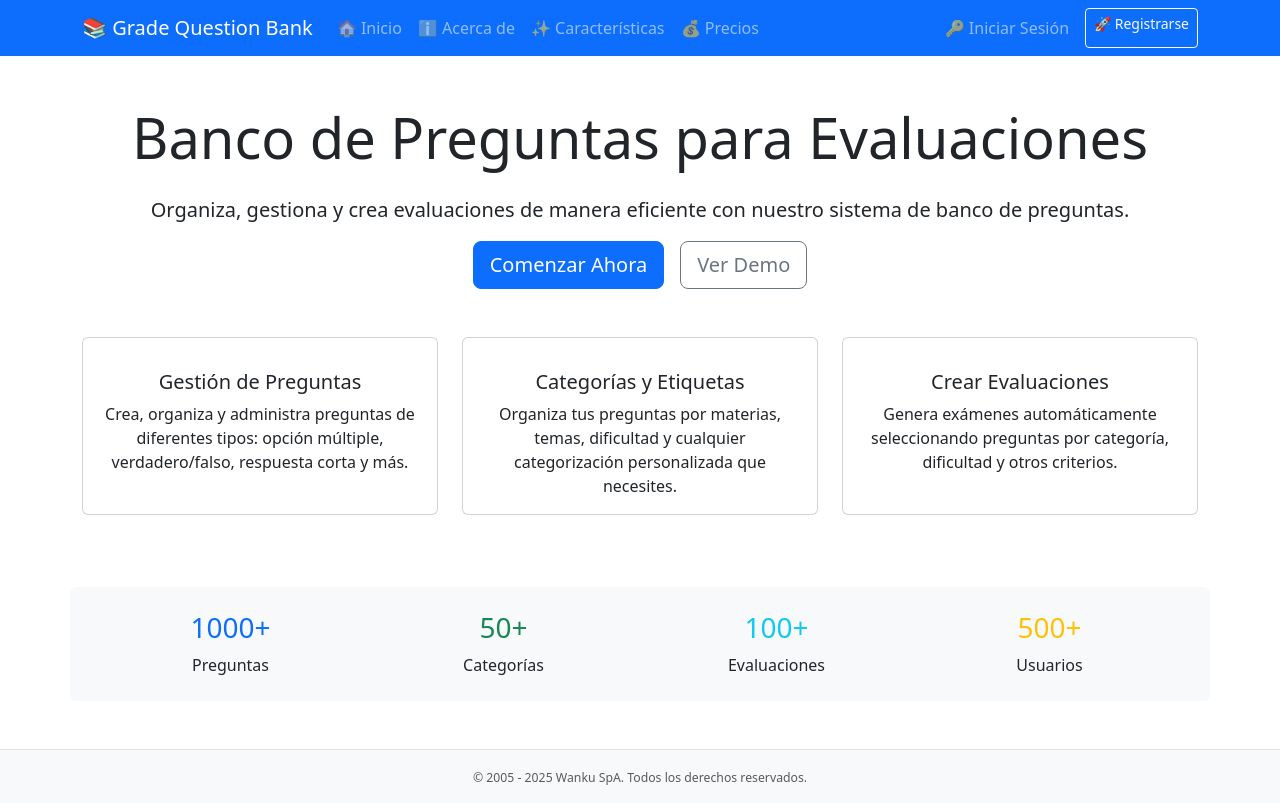
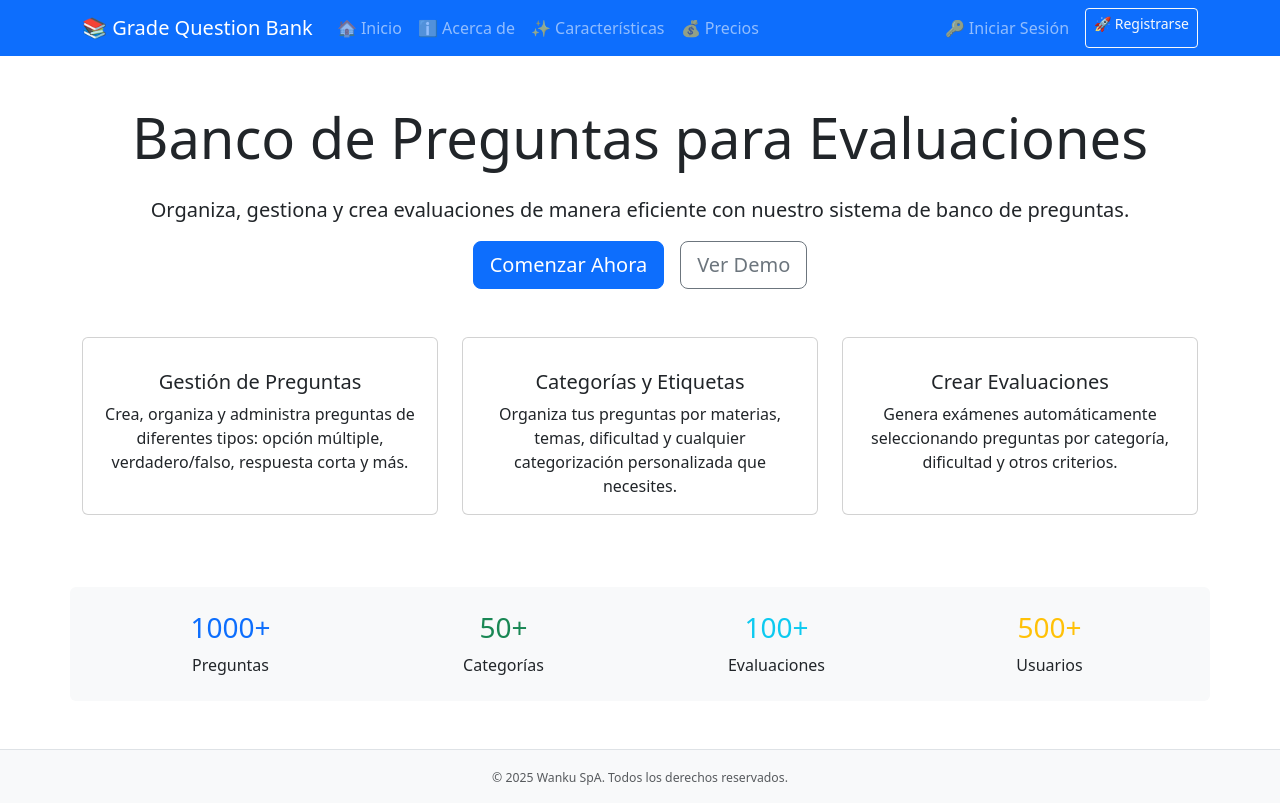
Before and after one commit to cmartinezs/grade, a Next.js app: page / in a window 1280 px wide. Built offline with nearby package versions, Linux system fonts and the light colour scheme.

Commit message:
fix: Update start year in Footer component from 2005 to 2025

```diff
--- a/src/components/Footer.tsx
+++ b/src/components/Footer.tsx
@@ -4,7 +4,7 @@ import Link from 'next/link';
 
 export default function Footer() {
   const currentYear: number = new Date().getFullYear();
-  const startYear: number = 2005;
+  const startYear: number = 2025;
 
   // Mostrar rango de años solo si el año actual es diferente al inicial
   const yearRange: string = currentYear > startYear ? `${startYear} - ${currentYear}` : startYear.toString();
```
